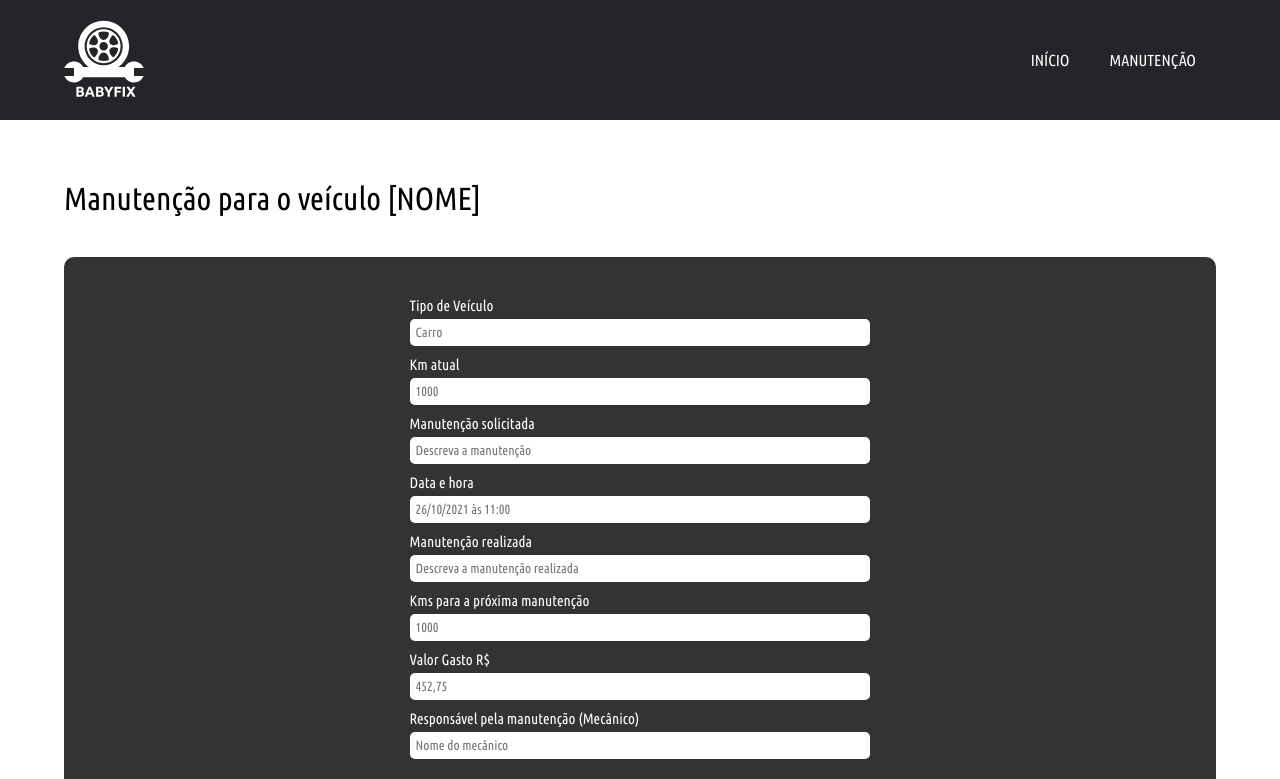
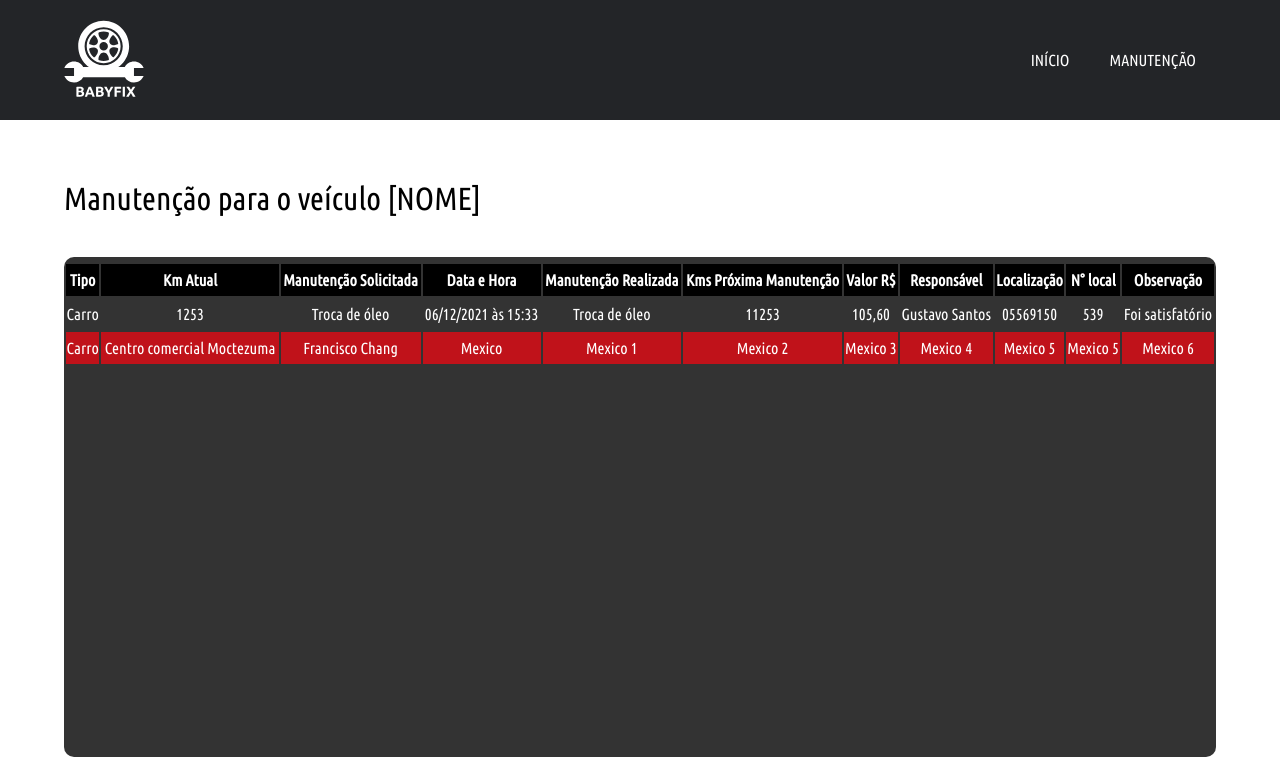
Before and after one commit to williamcamasil/babyfix_react_ts, a React (Create React App) app: page /manutencao in a window 1280 px wide. Shown: the top 779 px of the page. Built offline with nearby package versions, Linux system fonts and the light colour scheme.

Commit message:
table style change

```diff
--- a/src/screens/Maintenance/BoxRegisterList/List/index.tsx
+++ b/src/screens/Maintenance/BoxRegisterList/List/index.tsx
@@ -7,6 +7,7 @@ const List = () => {
         <table>
           <thead>
             <tr>
+              <th>Tipo</th>
               <th>Km Atual</th>
               <th>Manutenção Solicitada</th>
               <th>Data e Hora</th>
@@ -15,23 +16,27 @@ const List = () => {
               <th>Valor R$</th>
               <th>Responsável</th>
               <th>Localização</th>
+              <th>N° local</th>
               <th>Observação</th>
             </tr>
           </thead>
 
           <tbody>
             <tr>
-              <td>Alfreds Futterkiste</td>
-              <td>Maria Anders</td>
-              <td>Germany</td>
-              <td>Germany 1</td>
-              <td>Germany 2</td>
-              <td>Germany 3</td>
-              <td>Germany 4</td>
-              <td>Germany 5</td>
-              <td>Germany 6</td>
+              <td>Carro</td>
+              <td>1253</td>
+              <td>Troca de óleo</td>
+              <td>06/12/2021 às 15:33</td>
+              <td>Troca de óleo</td>
+              <td>11253</td>
+              <td>105,60</td>
+              <td>Gustavo Santos</td>
+              <td>05569150</td>
+              <td>539</td>
+              <td>Foi satisfatório</td>
             </tr>
             <tr>
+              <td>Carro</td>
               <td>Centro comercial Moctezuma</td>
               <td>Francisco Chang</td>
               <td>Mexico</td>
@@ -39,6 +44,7 @@ const List = () => {
               <td>Mexico 2</td>
               <td>Mexico 3</td>
               <td>Mexico 4</td>
+              <td>Mexico 5</td>
               <td>Mexico 5</td>
               <td>Mexico 6</td>
             </tr>
--- a/src/screens/Maintenance/BoxRegisterList/List/styles.ts
+++ b/src/screens/Maintenance/BoxRegisterList/List/styles.ts
@@ -16,14 +16,21 @@ const Form = styled.div`
   color: #fff;
 
   table {
-    background-color: lightgreen;
-    width: 90%;
-    margin: auto;
-    margin-top: 40px;
-
-    tr {
-      /* background-color: lightskyblue; */
-    }
+    width: 100%;
+    text-align: center;
+    margin: 5px 0;
+  }
+  table thead {
+    background: #000;
+    font-weight: bold;
+    color: #fff;
+  }
+  table tbody tr:nth-child(2n) {
+    background: #c0121a;
+  }
+  table th,
+  table td {
+    padding: 7px 0;
   }
 `;
 
--- a/src/screens/Maintenance/BoxRegisterList/index.tsx
+++ b/src/screens/Maintenance/BoxRegisterList/index.tsx
@@ -8,12 +8,12 @@ const BoxRegisterList = () => {
       {/* <h1>Teste</h1> */}
       {/* <Register /> */}
       <Switch>
-        {/* <Route path="/manutencao/registrar"> */}
-        <Route path="/manutencao">
+        <Route path="/manutencao/registrar">
+          {/* <Route path="/manutencao"> */}
           <Register />
         </Route>
-        <Route path="/manutencao/lista">
-          {/* <Route path="/manutencao"> */}
+        {/* <Route path="/manutencao/lista"> */}
+        <Route path="/manutencao">
           <List />
         </Route>
       </Switch>
```
